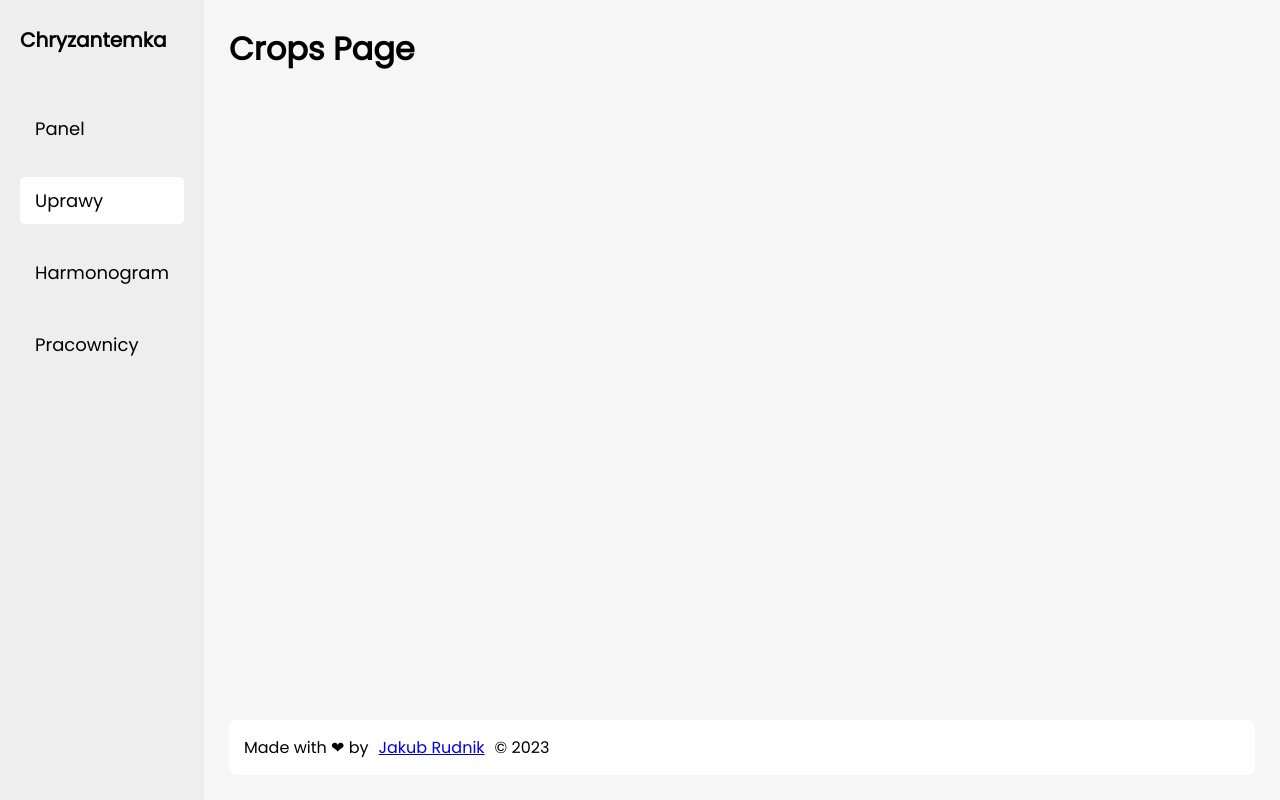
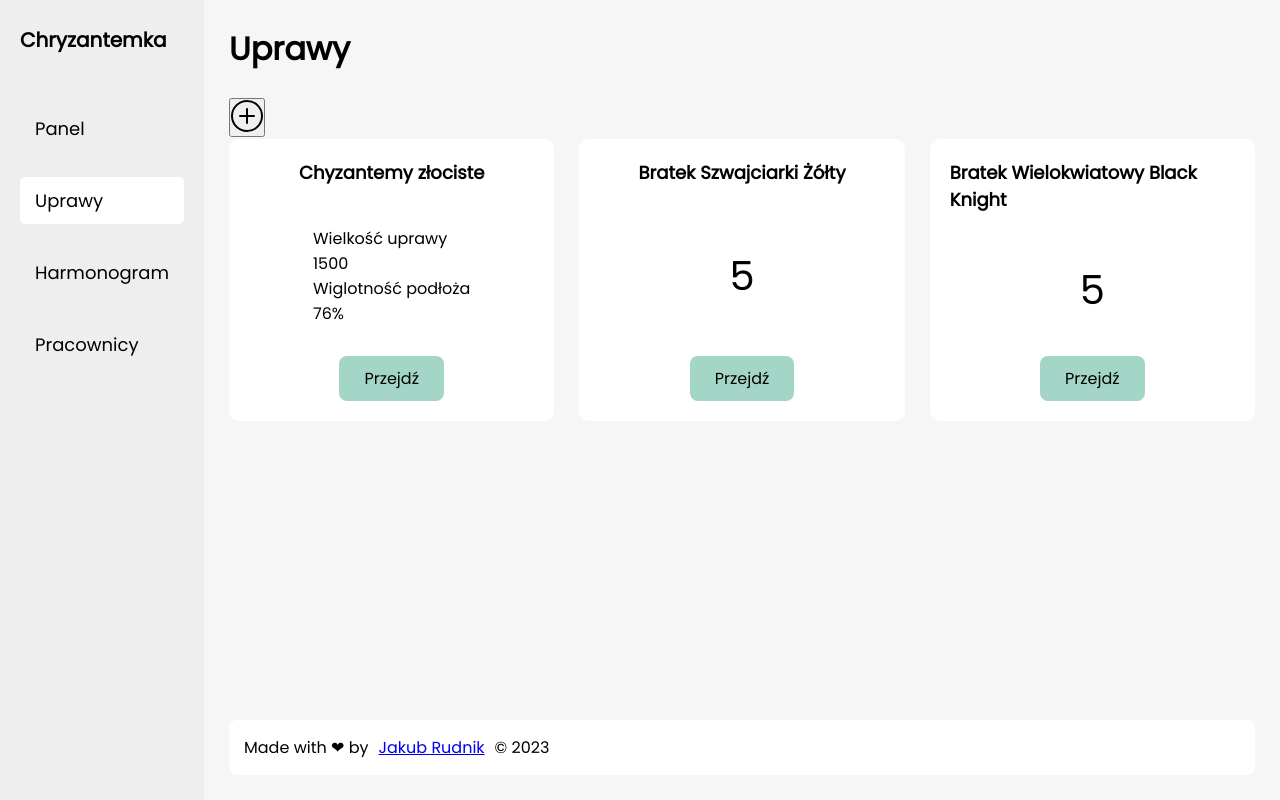
Before and after one commit to Jakub-Rudnik/plant-crop-management-system, a PHP site: page /uprawy in a window 1280 px wide. Run offline with PHP 8.4, Linux system fonts and the light colour scheme.

Commit message:
Added cards and site header

```diff
--- a/pages/crops.php
+++ b/pages/crops.php
@@ -2,7 +2,57 @@
 $title = "Strona Główna | System Ogrodnictwa";
 require_once "./includes/header.php"
 ?>
-<h1>Crops Page</h1>
+<div class="site__header">
+    <h1>Uprawy</h1>
+    <button class="site__header__btn" title="Dodaj uprawę">
+        <svg xmlns="http://www.w3.org/2000/svg" width="32" height="32" fill="currentColor" class="bi bi-plus-circle" viewBox="0 0 16 16">
+            <path d="M8 15A7 7 0 1 1 8 1a7 7 0 0 1 0 14zm0 1A8 8 0 1 0 8 0a8 8 0 0 0 0 16z"/>
+            <path d="M8 4a.5.5 0 0 1 .5.5v3h3a.5.5 0 0 1 0 1h-3v3a.5.5 0 0 1-1 0v-3h-3a.5.5 0 0 1 0-1h3v-3A.5.5 0 0 1 8 4z"/>
+        </svg>
+    </button>
+</div>
+
+<div class="card__wrapper">
+    <div class="card">
+        <h3 class="card__title">
+            Chyzantemy złociste
+        </h3>
+        <div class="card__body">
+            <div class="">
+                <p class="">Wielkość uprawy</p>
+                <p class="">1500</p>
+            </div><div class="">
+                <p class="">Wiglotność podłoża</p>
+                <p class="">76%</p>
+            </div>
+        </div>
+        <div class="card__footer">
+            <a class="card__footer__btn" href="/uprawy">Przejdź</a>
+        </div>
+    </div>
+    <div class="card">
+        <h3 class="card__title">
+            Bratek Szwajciarki Żółty
+        </h3>
+        <div class="card__body">
+            <p class="fontXXL">5</p>
+        </div>
+        <div class="card__footer">
+            <a class="card__footer__btn" href="/uprawy">Przejdź</a>
+        </div>
+    </div>
+    <div class="card">
+        <h3 class="card__title">
+            Bratek Wielokwiatowy Black Knight
+        </h3>
+        <div class="card__body">
+            <p class="fontXXL">5</p>
+        </div>
+        <div class="card__footer">
+            <a class="card__footer__btn" href="/uprawy">Przejdź</a>
+        </div>
+    </div>
+</div>
 <?php
 require_once "./includes/footer.php"
 ?>
```
